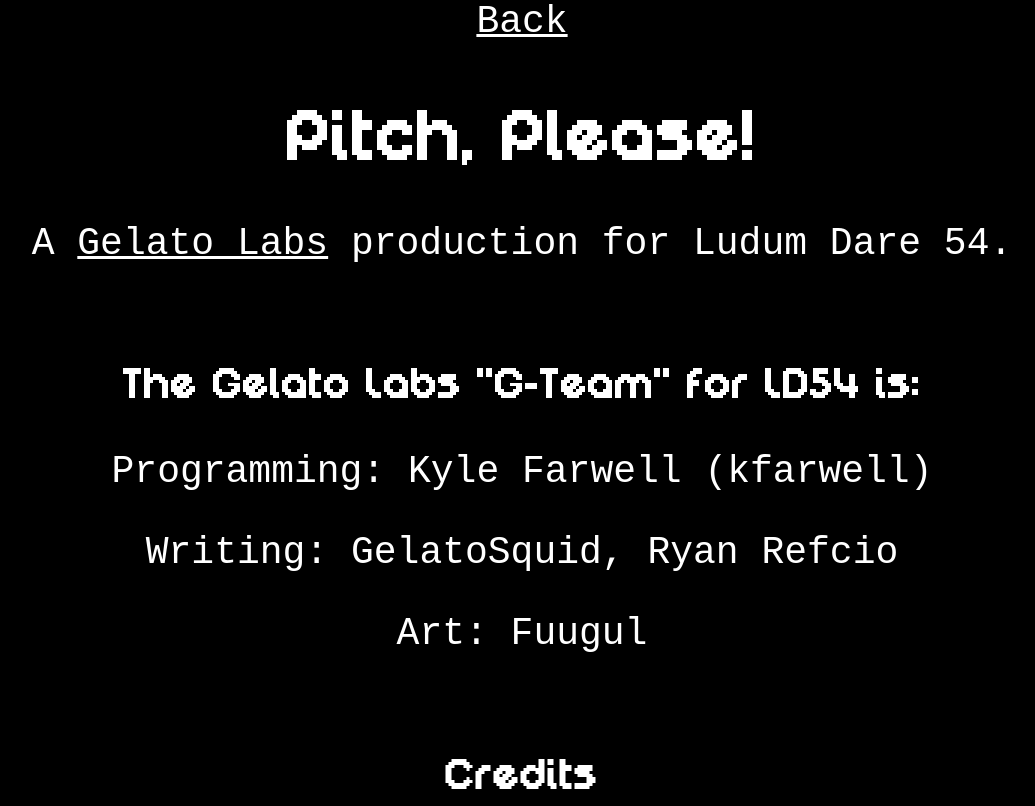
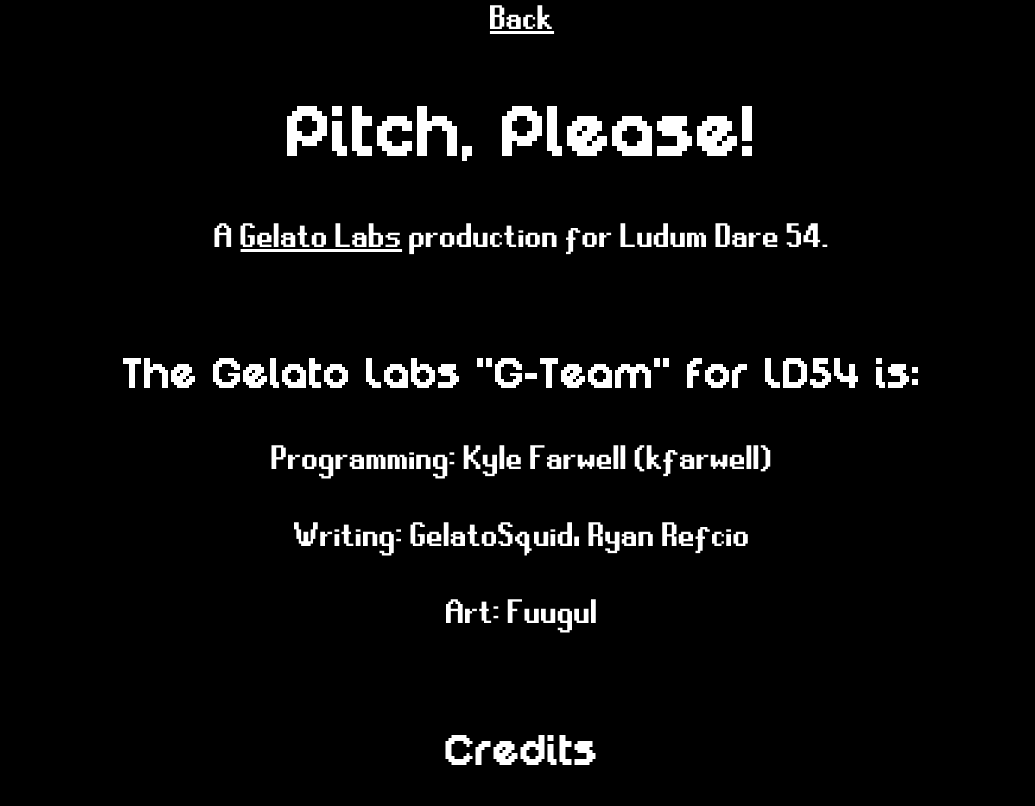
Before and after one commit to gelatolabs/pitchplease, a website: page public/credits.html in a window 1280 px wide. Shown: the top 806 px of the page, without its empty margins (118-1153 px from the left). Drawn offline with Linux system fonts and the light colour scheme.

Commit message:
webfont (fixes chrome)

```diff
--- a/public/style.css
+++ b/public/style.css
@@ -1,6 +1,8 @@
 @font-face {
   font-family: 'RS';
-  src: url('font/rs.ttf') format('truetype');
+  src: url('font/rs.woff2') format('woff2'),
+    url('font/rs.woff') format('woff'),
+    url('font/rs.ttf') format('truetype');
   font-weight: normal;
   font-style: normal;
 }
@@ -14,7 +16,7 @@
 
 body {
   background-color: #000;
-  font-family: "RS", monospace;
+  font-family: 'RS', monospace;
   margin: 0;
   text-align: center;
 }
@@ -33,7 +35,7 @@
 
 h1,
 h2 {
-  font-family: 'DigitalDisco', monospace;
+  font-family: 'DigitalDisco', 'RS', monospace;
   font-weight: normal;
   margin-bottom: 0;
 }
@@ -100,7 +102,7 @@
 
 #speechBubbleContainer.player:after,
 #speechBubbleContainer.investor:after {
-  content: "";
+  content: '';
   position: absolute;
   bottom: 0;
   width: 0;
@@ -114,7 +116,7 @@
 
 #speechBubbleContainer.player:before,
 #speechBubbleContainer.investor:before {
-  content: "";
+  content: '';
   position: absolute;
   bottom: 0;
   width: 0;
```
Also changed, not shown: public/font/rs.ttf, public/font/rs.woff (added), public/font/rs.woff2 (added).
